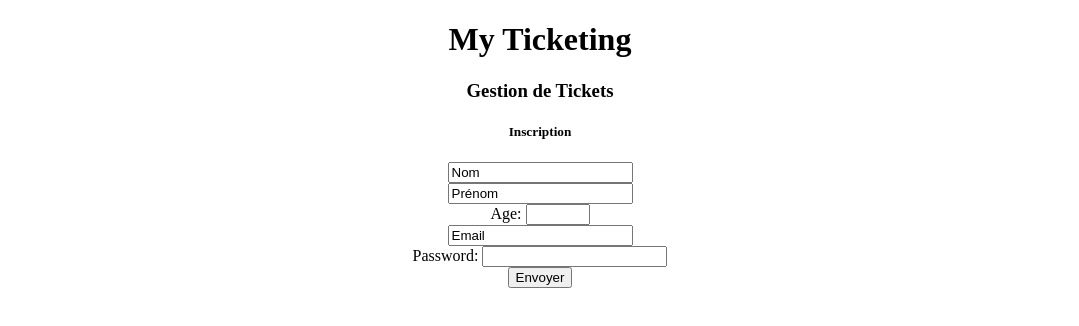
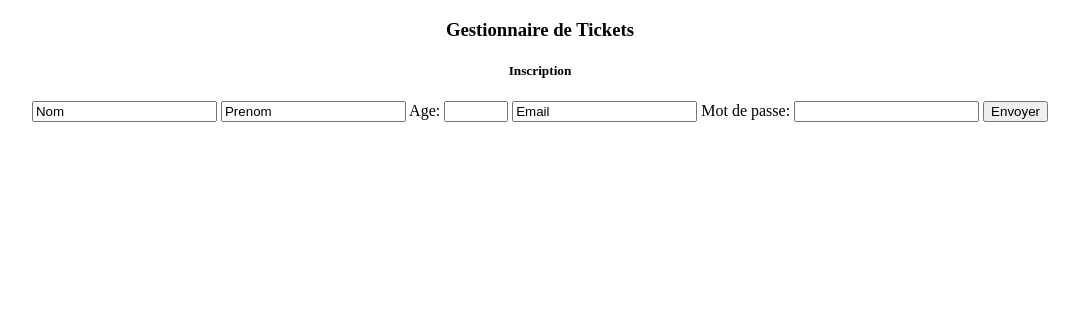
Before and after one commit to LaurieClu/projet-ticketing, a plain HTML site: page index-complet.html in a window 1280 px wide. Shown: the whole page, without its empty margins (100-1179 px from the left). Drawn offline with Linux system fonts and the light colour scheme.

```diff
--- a/index-complet.html
+++ b/index-complet.html
@@ -1,37 +1,29 @@
 <!DOCTYPE html>
 <html>
     <head>
+        <title><BIG>My Ticketing</BIG></title>
     </head>
     <body>
         <center>
-            <form>
-                <h1>My Ticketing</h1>
-            </form>
-            <form>
-                <h3>Gestion de Tickets</h3>
-            </form>
-            <form>
+
+                <h3>Gestionnaire de Tickets</h3>
+
                 <h5>Inscription</h5>
-            </form>
-            <form method="post" action="/example.html">
+
+            <form action="http://localhost/index" method="GET">
+                <form>
                 <input type="text" name="nom" value=Nom>
-            </form>
-            <form>
-                <input type="text" name="pr&eacute;nom" value=Prénom>
-            </form>
-            <form>
+
+                <input type="text" name="prenom" value=Prenom>
+
                 <label for="age">Age:</label>
                 <input type="number" name="Age" min="0" max="130">
-            </form>
-            <form>
+
                 <input type="text" name="email" value=Email>
-            </form>
-            <form>
-                <label for="user-passeword">Password:</label>
+
+                <label for="user-passeword">Mot de passe:</label>
                 <input type="password" id="user-password" name="user-password">
-            </form>
 
-            <form>
                 <input type="submit" value="Envoyer">
               </form>
 
```
Also changed, not shown: index.html (+2 -2 lines), 1 other file.
